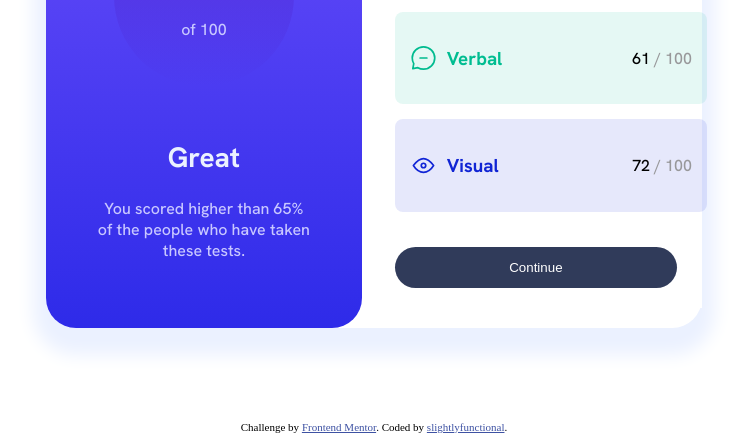
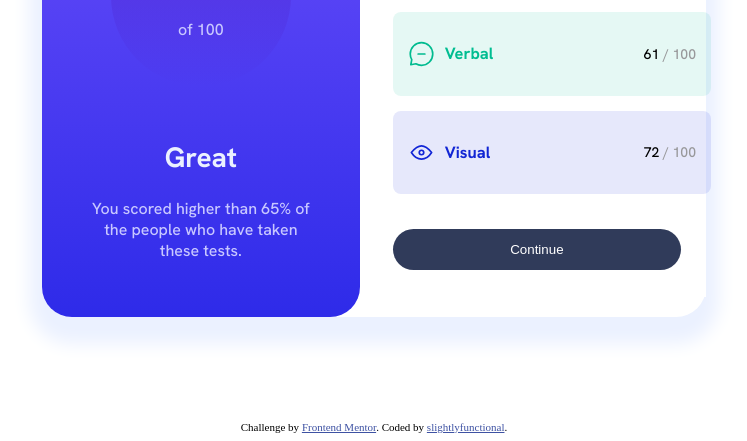
Before and after one commit to alexl8819/results-summary-component, a website built with Parcel: page src/index.html in a window 1280 px wide. Shown: the part 387-828 px from the top of the page, without its empty margins (266-1013 px from the left). Built offline with nearby package versions, Linux system fonts and the light colour scheme.

Commit message:
slightly increase width and use one size for item text

```diff
--- a/src/styles.sass
+++ b/src/styles.sass
@@ -39,7 +39,7 @@ $color-persian-blue: hsla(241, 72%, 46%, 0)
   box-shadow: 0 14px 18px 13px $color-pale-blue
 
   @media screen and (min-width: 1023px)
-    max-width: 41rem
+    max-width: 41.5rem
     flex-direction: row
     border-radius: 30px
 
@@ -177,9 +177,6 @@ $color-persian-blue: hsla(241, 72%, 46%, 0)
     padding: 15px
     font-size: 0.875rem
 
-    @media screen and (min-width: 1023px)
-      font-size: 1rem
-
     &--bg
       &-red
         background-color: $color-light-red-t
```
Also changed, not shown: screenshot.png.
